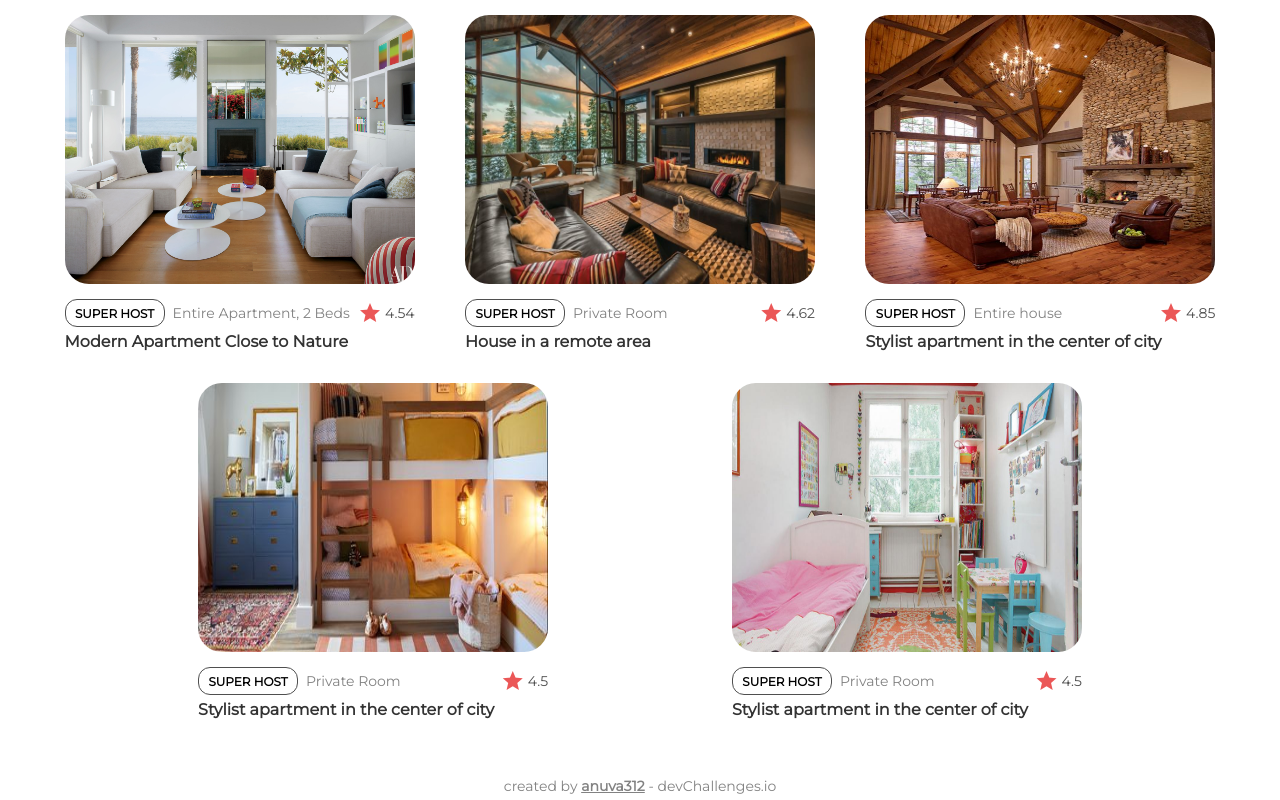
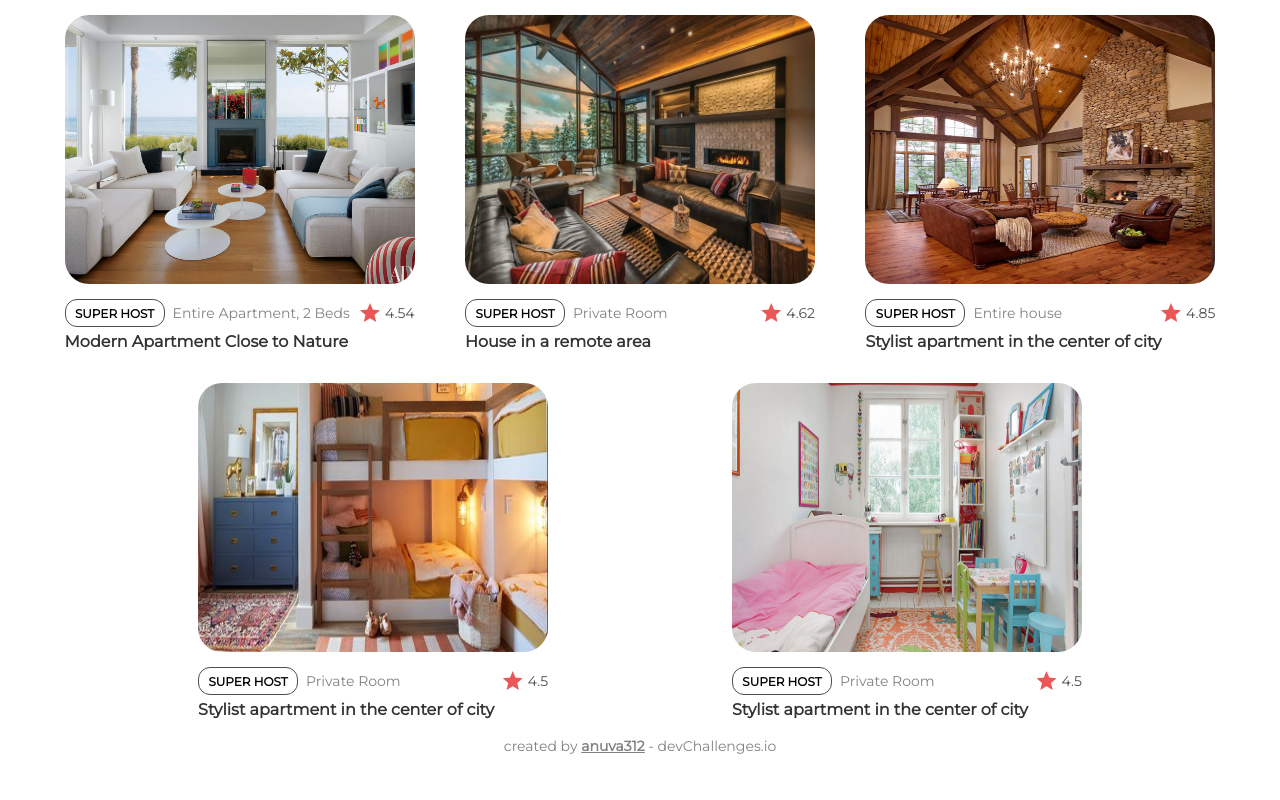
Before and after one commit to anuva312/WindBnB-devChallenges, a React (Create React App) app: page / in a window 1280 px wide. Shown: the part 579-1379 px from the top of the page. After the commit the page ends 1346 px from the top, so only its background shows below. Built offline with nearby package versions, Linux system fonts and the light colour scheme.

Commit message:
Made footer fixed to bottom of the page

```diff
--- a/src/index.css
+++ b/src/index.css
@@ -2,6 +2,8 @@ body {
   margin: 0 auto;
   font-family: "Montserrat", sans-serif;
   max-width: 1400px;
+  min-height: 100vh;
+  position: relative;
 }
 
 .footer-container {
@@ -11,7 +13,9 @@ body {
   font-size: 14px;
   color: #828282;
   text-align: center;
-  padding: 10px 0 5px 0;
+  width: 100%;
+  position: absolute;
+  bottom: -20px;
 }
 
 .footer-container > a {
```
